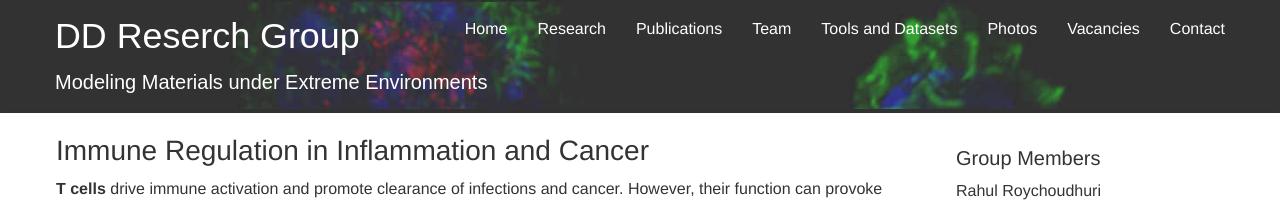
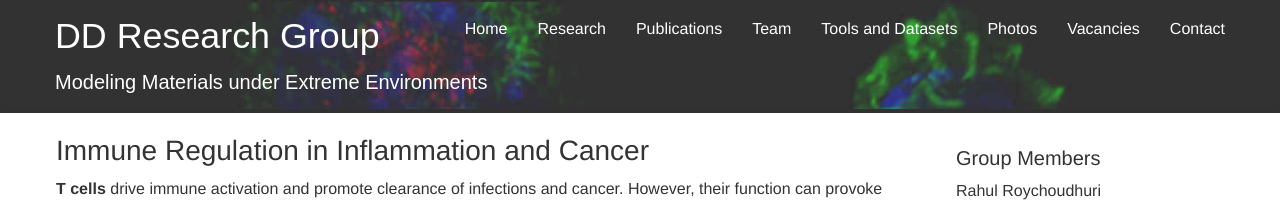
Before and after one commit to dwaipayandasgupta/dwaipayandasgupta.github.io, a Jekyll site: the page built from _pages/home.md, in a window 1280 px wide. Shown: the top 203 px of the page. Built offline with Jekyll 4.4.1, drawn with Linux system fonts in a browser that asks for light colours; nearby versions of some CDN libraries; some web fonts are replaced.

Commit message:
Update header.html

```diff
--- a/_includes/header.html
+++ b/_includes/header.html
@@ -8,7 +8,7 @@
 		<span class="icon-bar"></span>
 	  </button>
 <p style="padding: 0px 0px 0px 0px">
-		<a class="navbar-brand" style="padding-top: 25px; font-family: Arial, Helvetica, sans-serif; font-size: clamp(3rem, 2.8vw, 3.9rem); white-space: nowrap; color: #FFFFFF" href="{{ site.url }}{{ site.baseurl }}/">DD Reserch Group</a>
+		<a class="navbar-brand" style="padding-top: 25px; font-family: Arial, Helvetica, sans-serif; font-size: clamp(3rem, 2.8vw, 3.9rem); white-space: nowrap; color: #FFFFFF" href="{{ site.url }}{{ site.baseurl }}/">DD Research Group</a>
 			</p>
 </div>
 <div class="collapse navbar-collapse" id="navbar-collapse-1">
```
